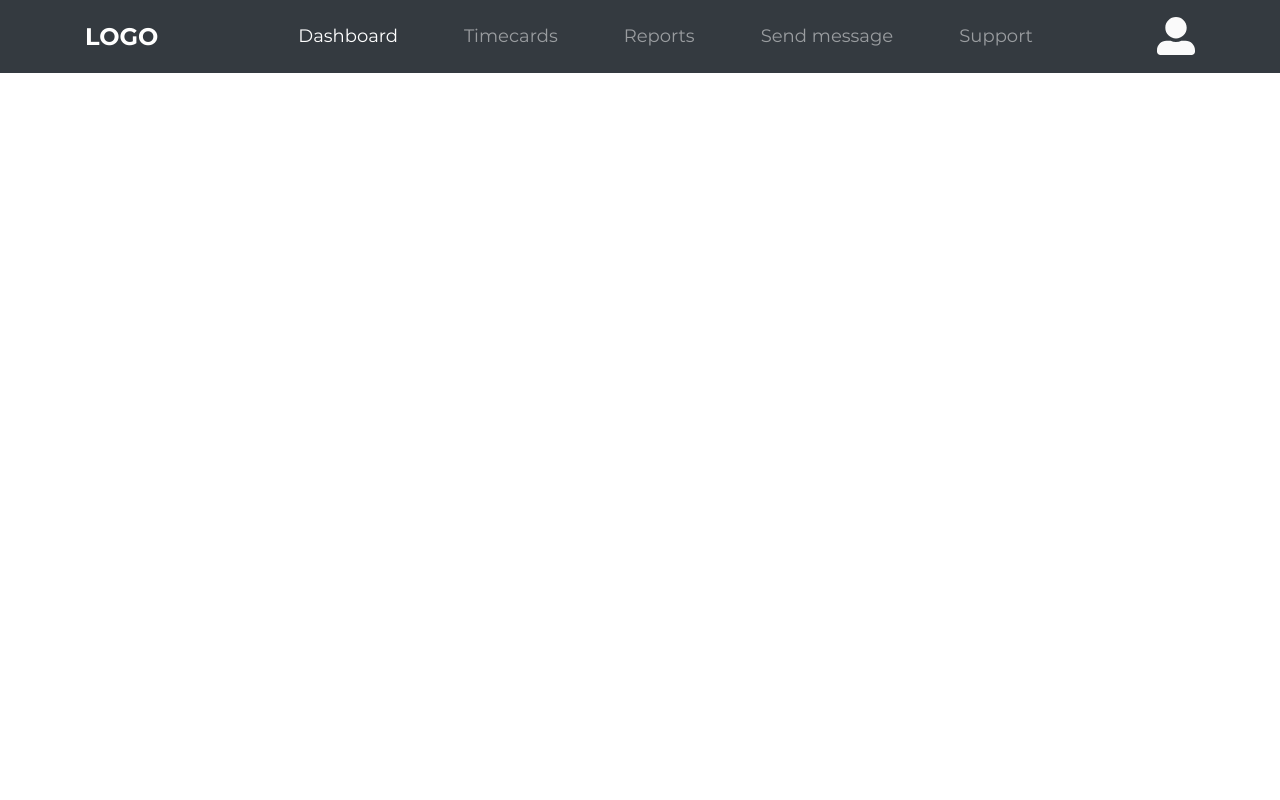
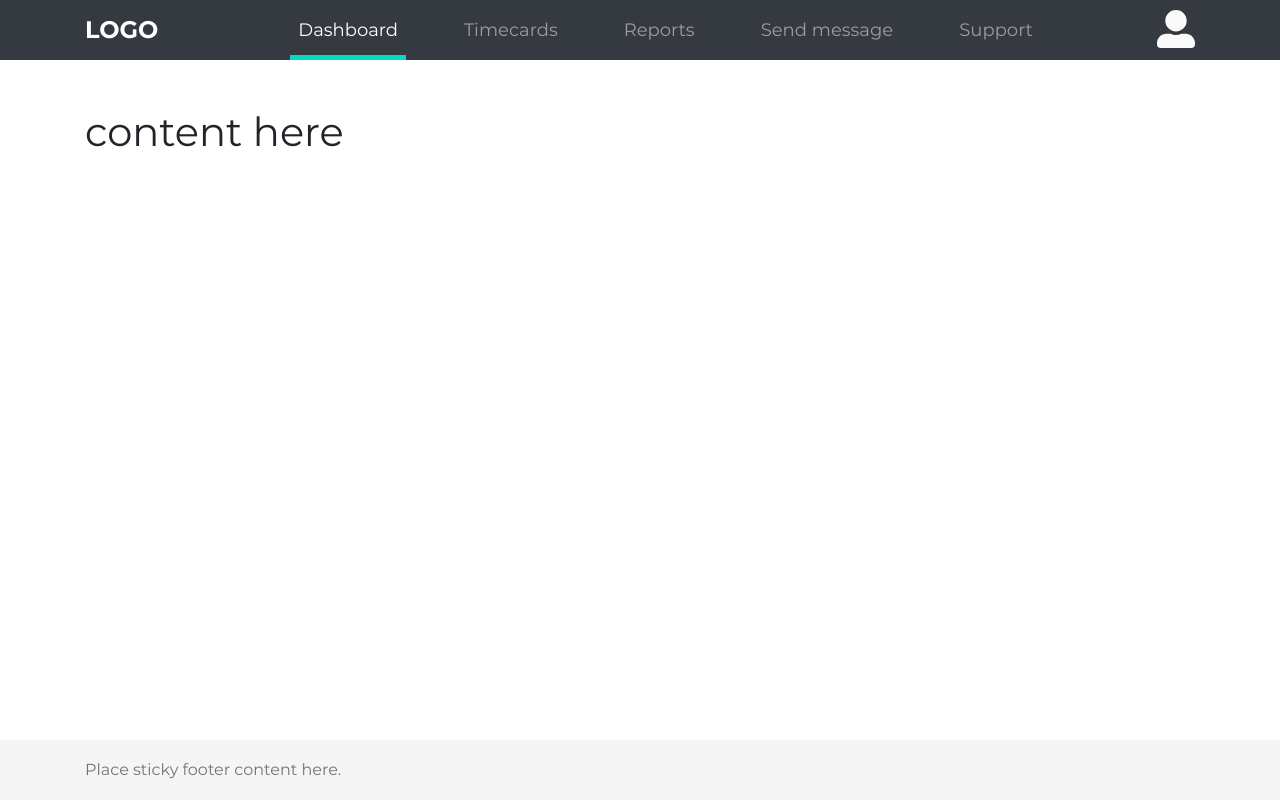
Before and after one commit to BankSda18/Account, an Angular app in the folder web-app/: page /dashboard in a window 1280 px wide. Built offline with nearby package versions, Linux system fonts and the light colour scheme.

Commit message:
add changes to dashboard layout

```diff
--- a/web-app/src/app/pages/dashboard/dashboard.component.html
+++ b/web-app/src/app/pages/dashboard/dashboard.component.html
@@ -1,4 +1,4 @@
-<nav class="navbar navbar-expand-lg navbar-dark bg-dark">
+<nav class="navbar navbar-expand-lg navbar-dark bg-dark py-0">
   <div class="container">
     <a class="navbar-brand logo" href="/">LOGO</a>
 
@@ -9,20 +9,8 @@
 
     <div class="collapse navbar-collapse" id="navbarNav">
       <ul class="navbar-nav mx-auto">
-        <li class="nav-item active">
-          <a class="nav-link spacing-50">Dashboard</a>
-        </li>
-        <li class="nav-item">
-          <a class="nav-link spacing-50">Timecards</a>
-        </li>
-        <li class="nav-item">
-          <a class="nav-link spacing-50">Reports</a>
-        </li>
-        <li class="nav-item">
-          <a class="nav-link spacing-50">Send message</a>
-        </li>
-        <li class="nav-item">
-          <a class="nav-link">Support</a>
+        <li class="nav-item" *ngFor="let item of navItems" [class.active]="isActive(item)">
+          <a class="nav-link">{{ item.name }} <span class="nav-indicator"></span></a>
         </li>
       </ul>
 
@@ -31,3 +19,13 @@
   </div>
 
 </nav>
+
+<main role="main" class="container">
+  <h1 class="mt-5">content here</h1>
+</main>
+
+<footer class="footer">
+  <div class="container">
+    <span class="text-muted">Place sticky footer content here.</span>
+  </div>
+</footer>
--- a/web-app/src/app/pages/dashboard/dashboard.component.scss
+++ b/web-app/src/app/pages/dashboard/dashboard.component.scss
@@ -1,3 +1,12 @@
+.footer {
+  position: absolute;
+  bottom: 0;
+  width: 100%;
+  height: 60px;
+  line-height: 60px;
+  background-color: #f5f5f5;
+}
+
 .user-avatar {
   color: #fafafa;
   font-size: 38px;
@@ -12,6 +21,45 @@
   font-size: 18px;
 }
 
-.spacing-50 {
-  margin-right: 50px;
+nav {
+  min-height: 60px;
 }
+
+a {
+  position: relative;
+}
+
+.nav-indicator {
+  background: #03dac5;
+  position: absolute;
+  right: 0;
+  bottom: -8px;
+  left: 0;
+  height: 5px;
+  transform: scaleY(0);
+  transform-origin: bottom;
+  transition: transform 235ms 0ms cubic-bezier(0.4, 0, 0.2, 1);
+}
+
+@media (min-width: 992px) {
+  a:hover > .nav-indicator {
+    transform: scaleY(1);
+  }
+
+  .active .nav-indicator {
+    transform: scaleY(1);
+  }
+
+  .nav-item:not(:first-child):not(:last-child) {
+    margin-left: 25px;
+    margin-right: 25px;
+  }
+
+  .nav-item:first-child {
+    margin-right: 25px;
+  }
+
+  .nav-item:last-child {
+    margin-left: 25px;
+  }
+}
--- a/web-app/src/app/pages/dashboard/dashboard.component.ts
+++ b/web-app/src/app/pages/dashboard/dashboard.component.ts
@@ -1,5 +1,11 @@
 import { Component, OnInit, ViewChild, ElementRef } from '@angular/core';
 import { faUserAlt } from '@fortawesome/free-solid-svg-icons';
+
+interface NavigationItem {
+  name: string;
+  type: 'page' | 'action';
+  url?: string;
+}
 
 @Component({
   selector: 'app-dashboard',
@@ -8,15 +14,29 @@ import { faUserAlt } from '@fortawesome/free-solid-svg-icons';
 })
 export class DashboardComponent implements OnInit {
 
-  @ViewChild('navbarNav') navbarNavRef: ElementRef;
-
   icons = {
     faUserAlt,
   };
+
+  navItems: NavigationItem[] = [
+    { name: 'Dashboard', type: 'page', url: 'dashboard' },
+    { name: 'Timecards', type: 'page', url: 'timecards' },
+    { name: 'Reports', type: 'page', url: 'reports' },
+    { name: 'Send message', type: 'page', url: 'send-message' },
+    { name: 'Support', type: 'action' },
+  ];
 
   constructor() { }
 
   ngOnInit(): void {
   }
 
+  isActive(item: NavigationItem): boolean {
+    if (item.type === 'page' && item.name === 'Dashboard') {
+      return true;
+    }
+
+    return false;
+  }
+
 }
```
